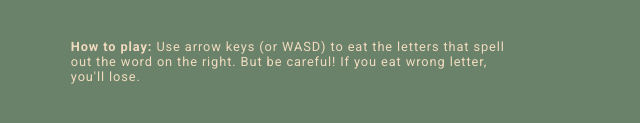
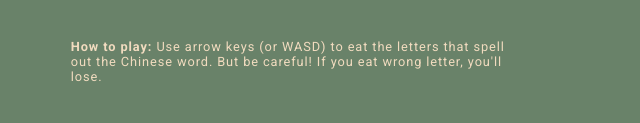
Before and after one commit to xyliu14/sinosnake, a plain HTML site: page index.html in a window 1280 px wide. Shown: the part 653-776 px from the top of the page, 358-998 px from the left. Drawn offline with Linux system fonts and the light colour scheme.

Commit message:
Update index.html

```diff
--- a/index.html
+++ b/index.html
@@ -14,7 +14,7 @@
   </div>
   <div id="game-container">
     <canvas id="gameCanvas"></canvas>
-    <p id="instructions"><strong>How to play:</strong> Use arrow keys (or WASD) to eat the letters that spell out the word on the right. But be careful! If you eat wrong letter, you'll lose.</p>
+    <p id="instructions"><strong>How to play:</strong> Use arrow keys (or WASD) to eat the letters that spell out the Chinese word. But be careful! If you eat wrong letter, you'll lose.</p>
   </div>
   <div id="target-word-container">
     <div id="progress-bar"></div>
```
